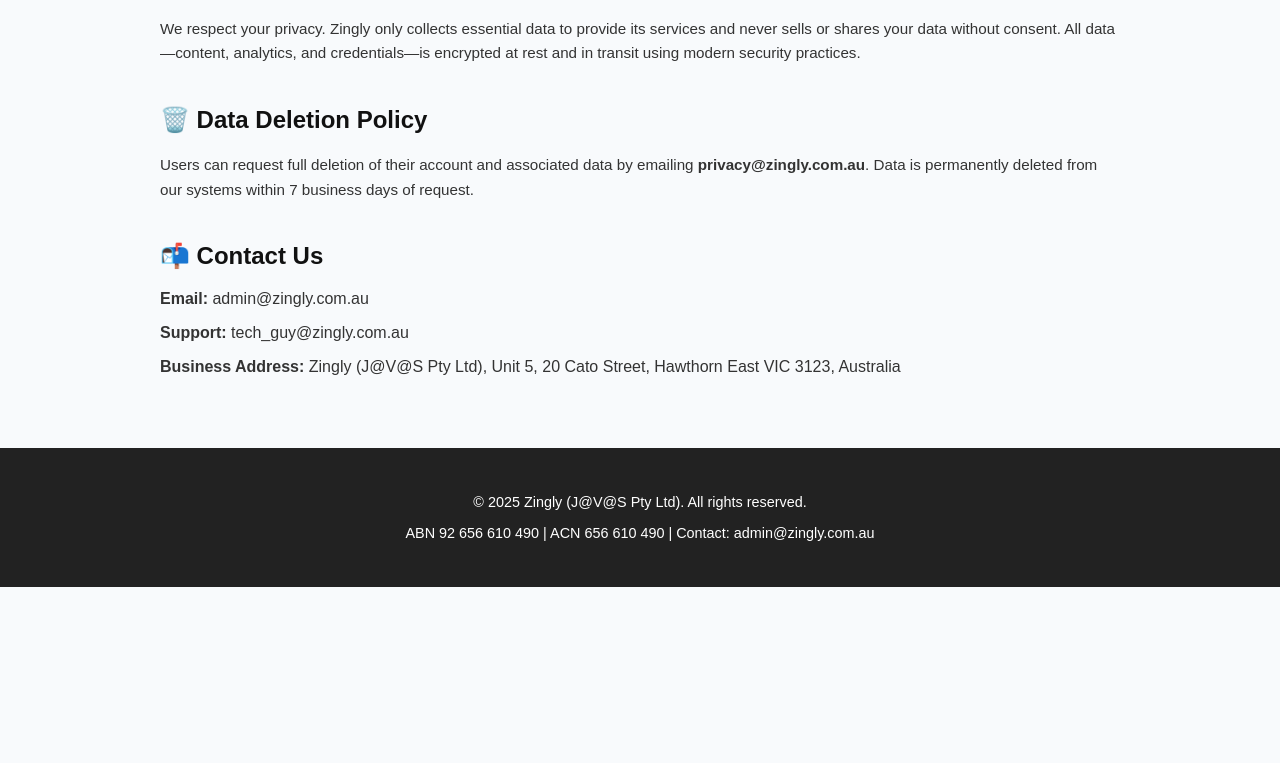
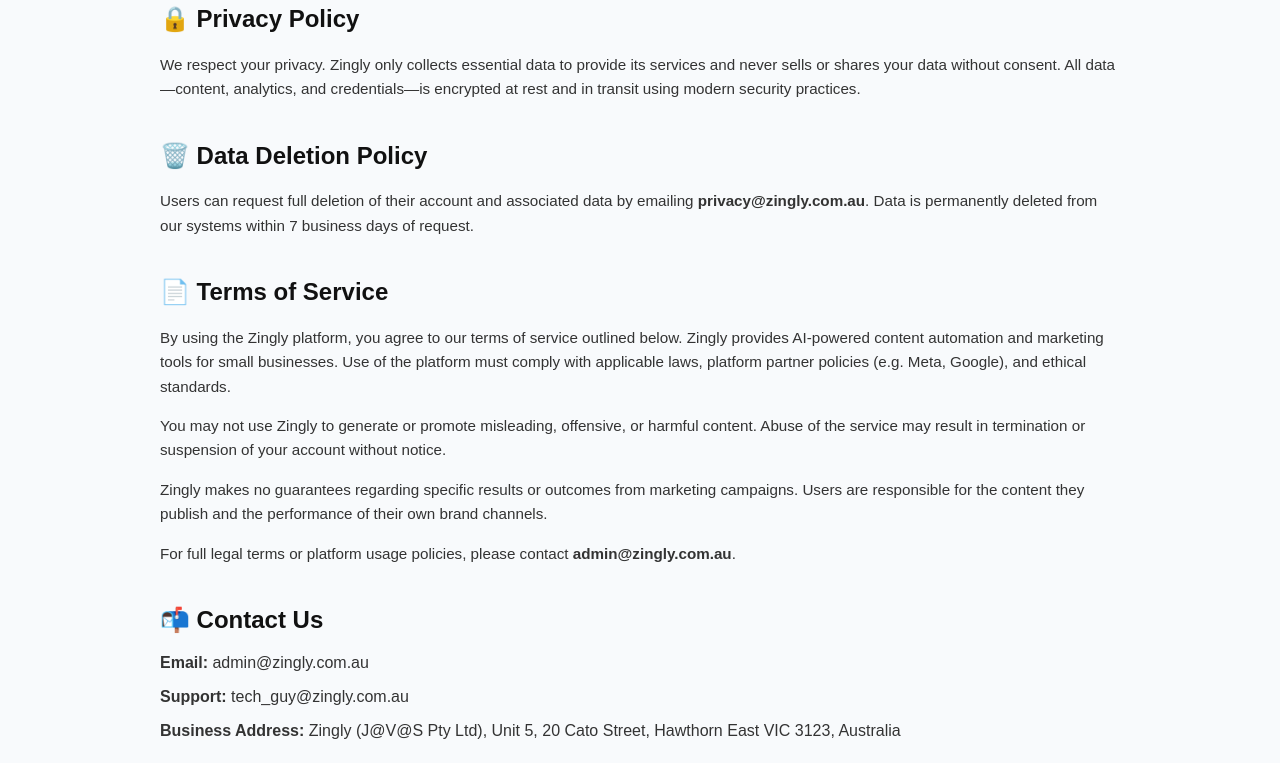
Before and after one commit to urbn-legend/zingly-website, a plain HTML site: page index.html in a window 1280 px wide. Shown: the part 1416-2179 px from the top of the page. Before the commit the page ends 2003 px from the top, so only its background shows below. Drawn offline with Linux system fonts and the light colour scheme.

Commit message:
Add Terms of Service section to homepage

```diff
--- a/index.html
+++ b/index.html
@@ -39,7 +39,9 @@
 
     <section>
       <h2>What We Do</h2>
-      <p>Our platform blends generative AI, automation, and smart analytics to deliver results-driven marketing at scale:</p>
+      <p>Zingly blends AI-powered content creation with automated campaign management to deliver exquisitely crafted, results-driven marketing—at scale.
+        Powered by cutting-edge tech including large language models (LLMs), computer vision, and generative media APIs, our platform enables small businesses to:
+        </p>
       <ul>
         <li>✏️ Auto-generate brand-aligned social content</li>
         <li>📅 Schedule and automate across Instagram & Facebook</li>
@@ -89,6 +91,16 @@
         <p>Users can request full deletion of their account and associated data by emailing <strong>privacy@zingly.com.au</strong>. Data is permanently deleted from our systems within 7 business days of request.</p>
       </div>
     </section>
+    <section>
+
+      <h2>📄 Terms of Service</h2>
+      <div class="policy">
+        <p>By using the Zingly platform, you agree to our terms of service outlined below. Zingly provides AI-powered content automation and marketing tools for small businesses. Use of the platform must comply with applicable laws, platform partner policies (e.g. Meta, Google), and ethical standards.</p>
+        <p>You may not use Zingly to generate or promote misleading, offensive, or harmful content. Abuse of the service may result in termination or suspension of your account without notice.</p>
+        <p>Zingly makes no guarantees regarding specific results or outcomes from marketing campaigns. Users are responsible for the content they publish and the performance of their own brand channels.</p>
+        <p>For full legal terms or platform usage policies, please contact <strong>admin@zingly.com.au</strong>.</p>
+      </div>
+    </section>
 
     <section>
       <h2>📬 Contact Us</h2>
```
